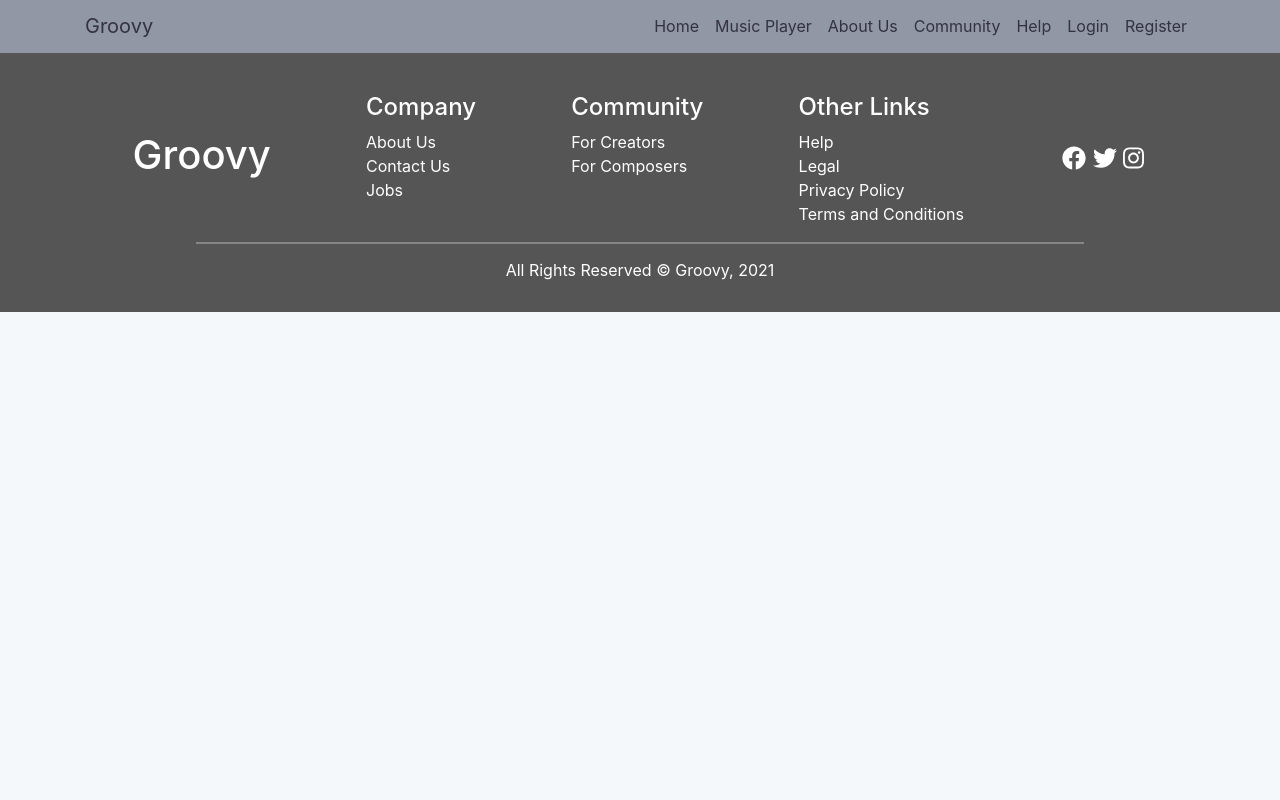
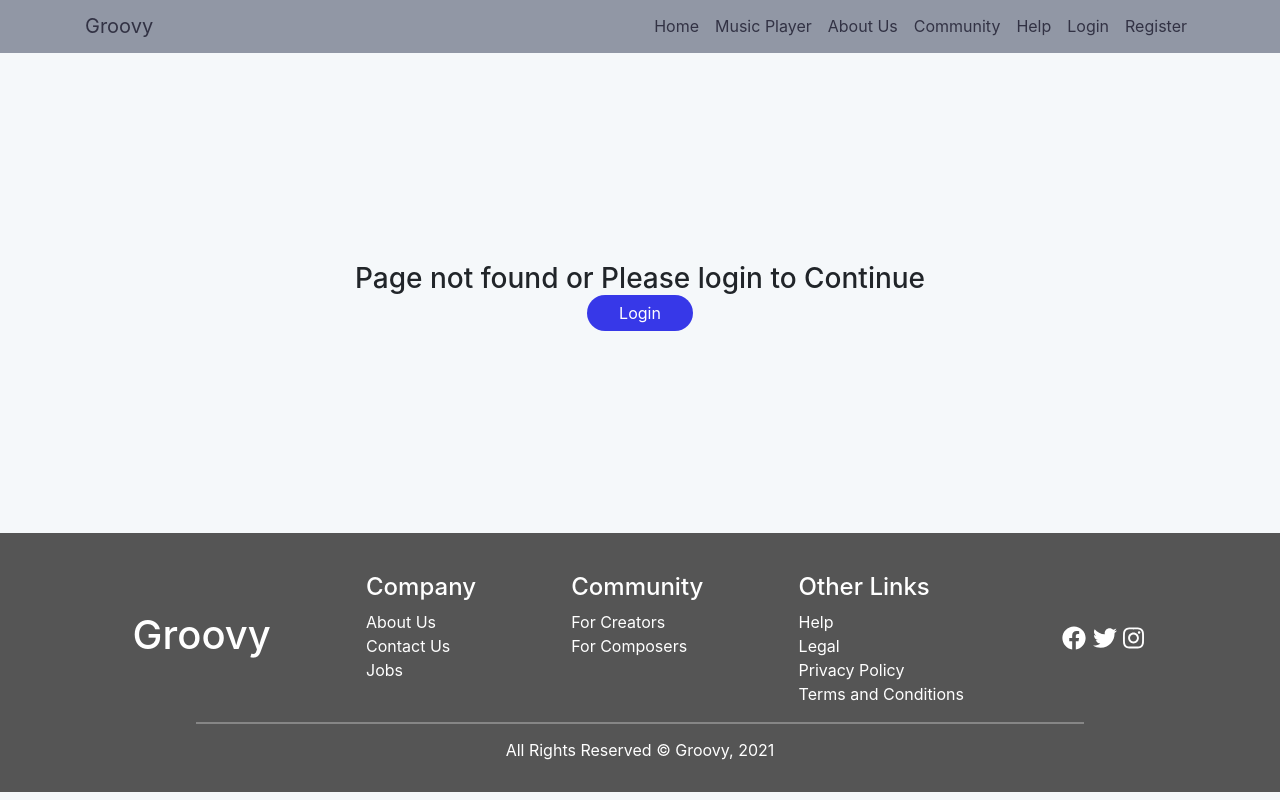
Before and after one commit to sthasubin429/groovy, a React (Create React App) app in the folder frontend/gui/: page /listen in a window 1280 px wide. Built offline with nearby package versions, Linux system fonts and the light colour scheme; no server answers.

Commit message:
UI updates

```diff
--- a/frontend/gui/src/components/landing/landing.js
+++ b/frontend/gui/src/components/landing/landing.js
@@ -1,4 +1,5 @@
 import React, { Component } from 'react';
+import { Link } from 'react-router-dom';
 
 class Landing extends Component {
 	render() {
@@ -10,7 +11,10 @@ class Landing extends Component {
 						<p> Enjoy Endless Music</p>
 
 						<div className='landing-header-btn d-flex justify-content-center'>
-							<button className='btn-signup'>Sign Up</button>
+							<Link to='/register' className='btn-signup'>
+								Sign Up{' '}
+							</Link>
+
 							<button className='btn-learn'> Learn More</button>
 						</div>
 					</div>
--- a/frontend/gui/src/components/player/customPlayer.js
+++ b/frontend/gui/src/components/player/customPlayer.js
@@ -88,6 +88,13 @@ function CustomPlayer() {
 									}}
 								/> */}
 								<h2 className='d-flex justify-content-center'>Now Playing</h2>
+								<FontAwesomeIcon
+									icon={faBars}
+									className='customPlayer-header-bars'
+									onClick={() => {
+										setDisplayPlaylist(!displayPlaylist);
+									}}
+								/>
 							</div>
 							<div className='flex-container jc-center'>
 								<img src={song.song_photo} className='customPlayer-songImg' alt='Song' />
@@ -103,17 +110,6 @@ function CustomPlayer() {
 								src={song.song_audio}
 								showSkipControls={true}
 								showJumpControls={false}
-								customAdditionalControls={[
-									RHAP_UI.LOOP,
-									<FontAwesomeIcon
-										icon={faBars}
-										size='1x'
-										className='mx-2'
-										onClick={() => {
-											setDisplayPlaylist(!displayPlaylist);
-										}}
-									/>,
-								]}
 								onClickPrevious={(e) => {
 									handleChange('prev');
 								}}
@@ -125,33 +121,6 @@ function CustomPlayer() {
 								}}
 								// other props here
 							/>
-							{/* <div className='flex-container jc-center ai-center customPlayer-controls'>
-								<FontAwesomeIcon icon={faRedo} size='3x' />
-
-								<div className='main-controls'>
-									<FontAwesomeIcon
-										icon={faStepBackward}
-										size='3x'
-										onClick={() => {
-											handleChange('prev');
-											resetIsPlaying();
-										}}
-									/>
-
-									<FontAwesomeIcon icon={isPlaying ? faPause : faPlay} size='3x' onClick={handlePausePlay} />
-
-									<FontAwesomeIcon
-										icon={faStepForward}
-										size='3x'
-										onClick={() => {
-											handleChange('next');
-											resetIsPlaying();
-										}}
-									/>
-								</div>
-
-								<FontAwesomeIcon icon={faRandom} size='3x' />
-							</div> */}
 						</div>
 						{displayPlaylist ? (
 							<>
--- /dev/null
+++ b/frontend/gui/src/pages/default.js
@@ -0,0 +1,37 @@
+import React from 'react';
+import { Link } from 'react-router-dom';
+
+export function LoggedOutDefault() {
+	return (
+		<>
+			<div className='container'>
+				<div className='default-container'>
+					<div className='text-center'>
+						<h3> Page not found or Please login to Continue</h3>
+						<Link to='/login' className='default-btn'>
+							Login
+						</Link>{' '}
+					</div>
+				</div>
+			</div>
+		</>
+	);
+}
+
+export function LoggedInDefault() {
+	return (
+		<>
+			<div className='container'>
+				<div className='default-container'>
+					<div className='text-center'>
+						<h3> Page Not Found</h3>
+
+						<Link to='/' className='default-btn'>
+							Home
+						</Link>
+					</div>
+				</div>
+			</div>
+		</>
+	);
+}
--- a/frontend/gui/src/routes.js
+++ b/frontend/gui/src/routes.js
@@ -1,5 +1,5 @@
 import React from 'react';
-import { Route } from 'react-router-dom';
+import { Route, Switch } from 'react-router-dom';
 
 import Login from './pages/login';
 import Player from './pages/player';
@@ -35,19 +35,24 @@ import ForgotPassword from './pages/forgotPassword';
 import RegisterDetails from './pages/registerDetails';
 
 import PasswordResetConfirm from './pages/passwordResetConfirm';
+import { LoggedOutDefault, LoggedInDefault } from './pages/default';
 
 export const BaseRouter = () => (
 	<div>
+		<Switch>
 			<Route exact path='/' component={LandingPage} />
 			<Route exact path='/login/' component={Login} />
 			<Route exact path='/register/' component={Register} />
 			<Route exact path='/forgotPassword/' component={ForgotPassword} />
 			<Route exact path='/passwordResetConfirm/:token' component={PasswordResetConfirm} />
+			<Route component={LoggedOutDefault} />
+		</Switch>
 	</div>
 );
 
 export const LoggedInRoute = () => (
 	<div>
+		<Switch>
 			<Route exact path='/' component={HomePage} />
 			<Route exact path='/player/' component={Player} />
 			<Route exact path='/upload/' component={UploadMusic} />
@@ -66,5 +71,7 @@ export const LoggedInRoute = () => (
 			<Route exact path='/following/' component={Following} />
 			<Route exact path='/favourites/' component={Favourites} />
 			<Route exact path='/playlistEdit/' component={PlaylistEdit} />
+			<Route component={LoggedInDefault} />
+		</Switch>
 	</div>
 );
--- a/frontend/gui/src/scss/_landing.scss
+++ b/frontend/gui/src/scss/_landing.scss
@@ -165,3 +165,17 @@
 		margin: 1rem 0;
 	}
 }
+
+.default-container {
+	width: 100%;
+	height: 60vh;
+	display: grid;
+	place-items: center;
+
+	.default-btn {
+		background-color: $primary-colour;
+		padding: 0.5rem 2rem;
+		color: #fff;
+		border-radius: 4rem;
+	}
+}
--- a/frontend/gui/src/scss/style.css
+++ b/frontend/gui/src/scss/style.css
@@ -269,6 +269,21 @@ ul {
   margin: 1rem 0;
 }
 
+.default-container {
+  width: 100%;
+  height: 60vh;
+  display: -ms-grid;
+  display: grid;
+  place-items: center;
+}
+
+.default-container .default-btn {
+  background-color: #3738e8;
+  padding: 0.5rem 2rem;
+  color: #fff;
+  border-radius: 4rem;
+}
+
 .footer-container {
   background: #555555;
   padding: 1.5rem 0 0 0;
@@ -338,11 +353,19 @@ ul {
 
 .customPlayer-container .customPlayer-header {
   margin: 1.125rem 0;
+  position: relative;
 }
 
 .customPlayer-container .customPlayer-header * {
   display: inline-block;
   margin: 0 0.625rem;
+}
+
+.customPlayer-container .customPlayer-header .customPlayer-header-bars {
+  position: absolute;
+  top: 0.625rem;
+  left: 1rem;
+  font-size: 1.5rem;
 }
 
 .customPlayer-container .customPlayer-songImg {
```
Also changed, not shown: frontend/gui/src/scss/_player.scss (+7 -0 lines), 1 other file (tests, documents, lock files or other folders). Lines whose indentation alone changed are shown as unchanged.
